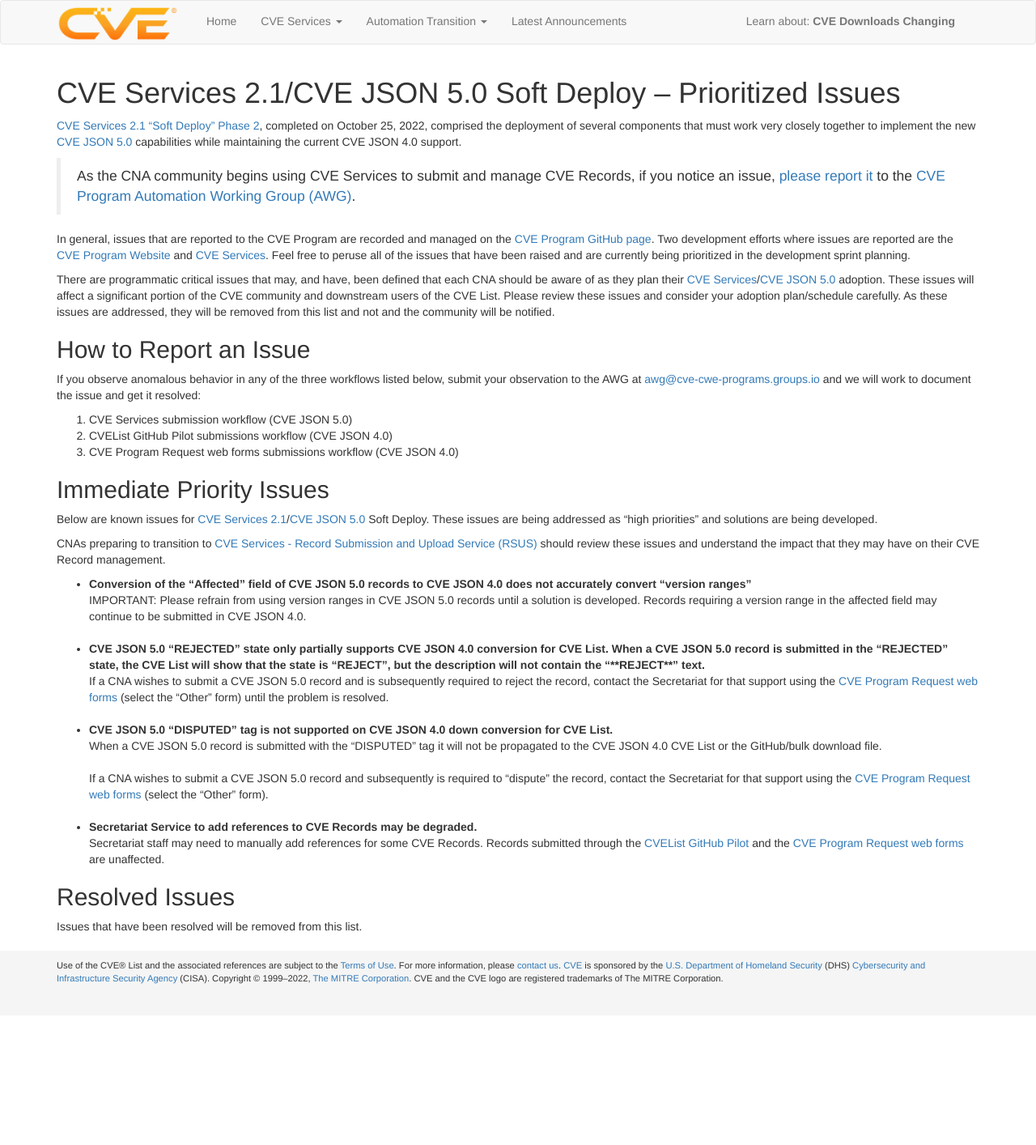
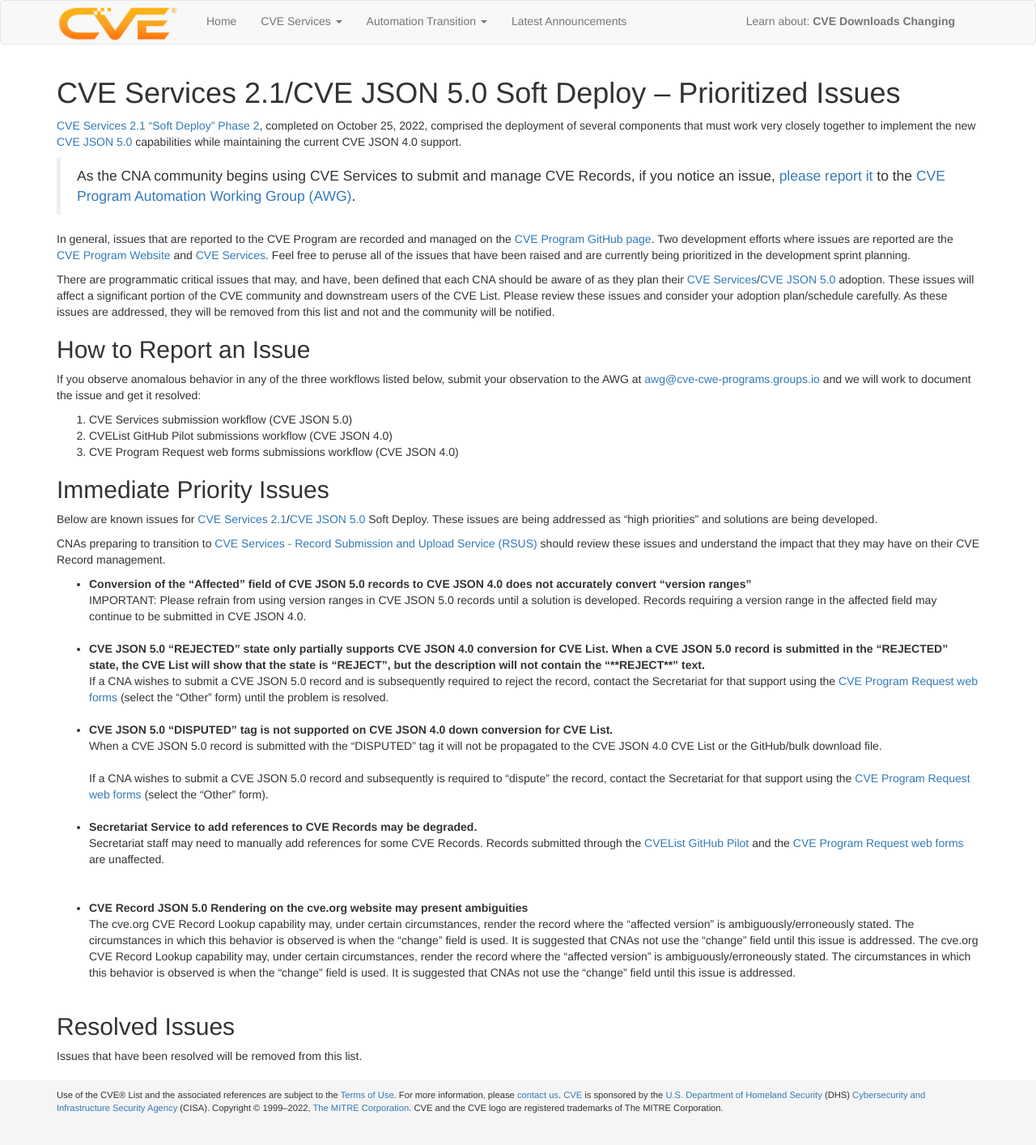
Before and after one commit to CVEProject/cveproject.github.io, a Jekyll site: the page built from automation-cve-services-known-issues.md, in a window 1280 px wide. Shown: the whole page at 81% size. Built offline with Jekyll 4.4.1, drawn with Linux system fonts in a browser that asks for light colours; nearby versions of some CDN libraries; before the commit the page ends 1254 px from its top, so only the background shows below that.

Commit message:
add 'CVE Record JSON 5.0 Rendering...ambiguities' bulleted item with supporting text

```diff
--- a/automation-cve-services-known-issues.md
+++ b/automation-cve-services-known-issues.md
@@ -40,6 +40,10 @@ If a CNA wishes to submit a CVE JSON 5.0 record and subsequently is required to
    <br/>
    <li><strong>Secretariat Service to add references to CVE Records may be degraded.</strong><br/>
 Secretariat staff may need to manually add references for some CVE Records. Records submitted through the  <a href="https://github.com/CVEProject/cvelist">CVEList GitHub Pilot</a> and the <a href="https://cveform.mitre.org/">CVE Program Request web forms</a> are unaffected.</li>
+<br/><br/>
+    <li><strong>CVE Record JSON 5.0 Rendering on the cve.org website may present ambiguities</strong><br/>
+The cve.org CVE Record Lookup capability may, under certain circumstances, render the record where the “affected version” is ambiguously/erroneously stated.  The circumstances in which this behavior is observed is when the “change” field is used.   It is suggested that CNAs not use the “change” field until this issue is addressed. The cve.org CVE Record Lookup capability may, under certain circumstances, render the record where the “affected version” is ambiguously/erroneously stated.  The circumstances in which this behavior is observed is when the “change” field is used.   It is suggested that CNAs not use the “change” field until this issue is addressed. </li>
+    <br/>
 </ul>
 
 ## Resolved Issues
```
